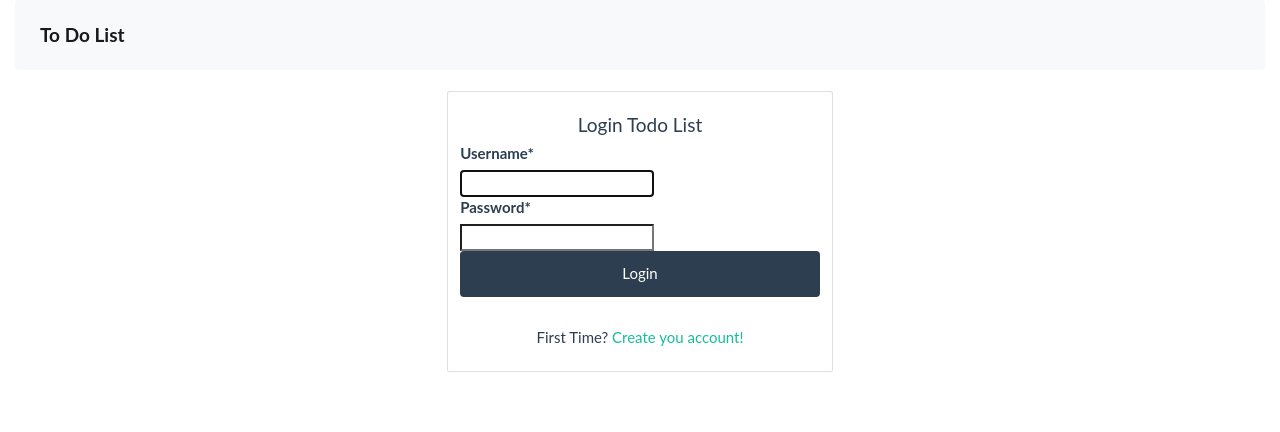
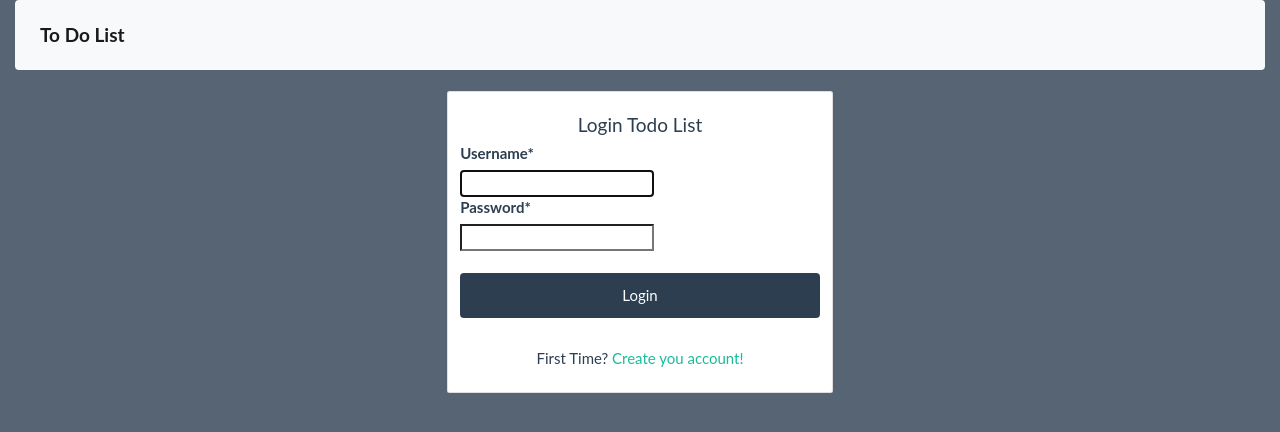
Before and after one commit to xiaoyongkong/To_do_List, a Django app: page /accounts/login/ in a window 1280 px wide. Shown: the top 432 px of the page. Run offline with Django 3.2, Linux system fonts and the light colour scheme; some libraries are stand-ins or nearby versions.

Commit message:
customization

```diff
--- a/templates/registration/login.html
+++ b/templates/registration/login.html
@@ -1,18 +1,18 @@
 {% extends  'base.html' %}
 {% load crispy_forms_tags %}
+{% block title %}Login{% endblock %}
+{% block content %}
 
-{% block title %}Login{% endblock %}
-
-{% block content %}
 <div class="row">
     <div class="col-md-4 offset-md-4">
-        <div class="card  auth-card">
+        <div class="card auth-card">
             <div class="card-body">
                 <h4 class="card-title text-center">Login Todo List</h4>
                 <form method="post">
                     {% csrf_token %}
                     <input type="hidden" name="next" value="{{ next }}">
-                      {{ form|crispy }}
+                    {{ form | crispy }}
+                    <BR/>
                     <button type="submit" class="btn btn-primary btn-block">Login</button>
                 </form>
                 <p class="change-form-p">First Time? <a href="/accounts/register">Create you account!</a></p>
--- a/todo/static/styles.css
+++ b/todo/static/styles.css
@@ -1,5 +1,5 @@
 body {
-	background: rgba(44, 62, 80, .8);
+	background: rgba(44, 62, 80, .8) !important;
 	font-family: 'Oswald', 'Futura', sans-serif;
 }
 
--- a/todo/templates/base.html
+++ b/todo/templates/base.html
@@ -17,9 +17,9 @@
           <nav class="navbar navbar-expand-lg navbar-light bg-light">
               <a class="navbar-brand" href="/">To Do List</a>
               {%  if user.is_authenticated %}
-                <li class="nav-item">
-                  <a class="nav-link" href="/accounts/logout">Sair</a>
-                </li>
+                <a class="nav-link" href="/accounts/logout">
+                  <button class="btn btn-default">Sair</button>
+                </a>
               {%  endif %}
           </nav>
           {% block content %}
```
Also changed, not shown: db.sqlite3.
